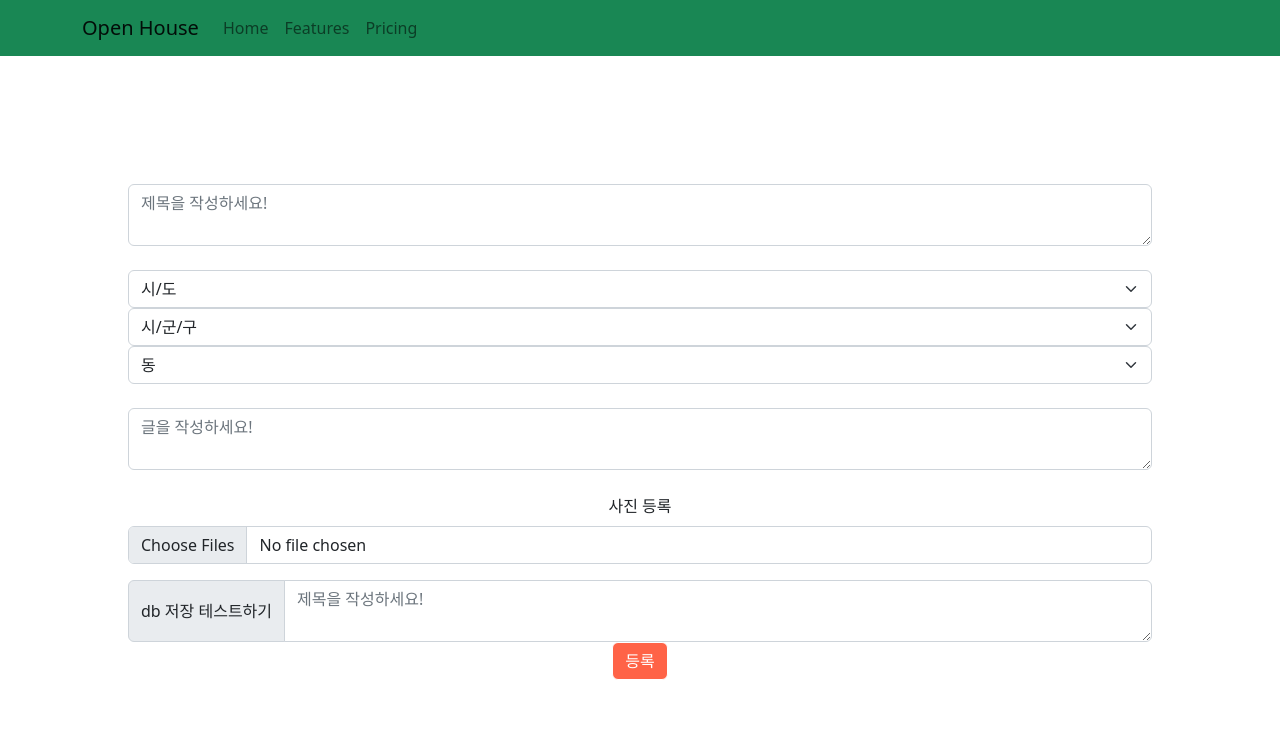
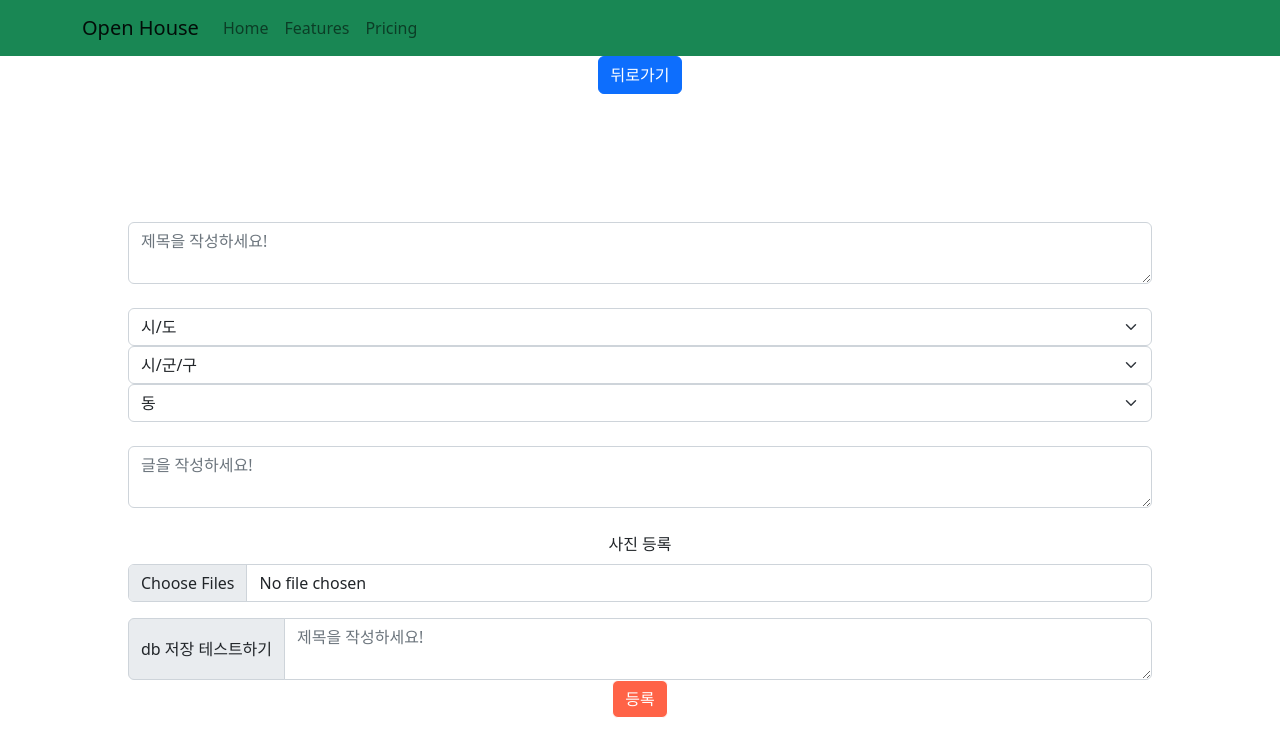
Before and after one commit to Lee-Ga-eun/open_house, a React (Create React App) app in the folder client/: page /houses/upload in a window 1280 px wide. Shown: the top 756 px of the page. Built offline with nearby package versions, Linux system fonts and the light colour scheme.

Commit message:
navigate로 뒤로가기 구현

```diff
--- a/client/src/components/Upload.js
+++ b/client/src/components/Upload.js
@@ -1,17 +1,17 @@
-import { Link } from "react-router-dom"
+import { Link, useNavigate } from "react-router-dom"
 import Dropdown from 'react-bootstrap/Dropdown';
 import DropdownButton from 'react-bootstrap/DropdownButton';
 import Form from 'react-bootstrap/Form';
 import InputGroup from 'react-bootstrap/InputGroup';
 import Header from "./header";
 import {hangjungdong} from "./LocationData";
-import { useState } from 'react';
+import { React, useState } from 'react';
 import Button from 'react-bootstrap/Button';
 import axios, { Axios } from "axios";
 
 
 function Upload(){
-
+    const navigate=useNavigate();
     const [val1, setVal1] = useState("");
     const [val2, setVal2] = useState("");
     const [val3, setVal3] = useState("");
@@ -83,7 +83,10 @@ function Upload(){
         <>
         <Header/>
         {/* 폼 작성 */}
+    <Button onClick={()=>navigate(-1)} variant="primary">뒤로가기</Button>{' '}
+
     <div style={{margin:'10%'}}>
+
 
     {/* 제목 */}
     <InputGroup>
```
